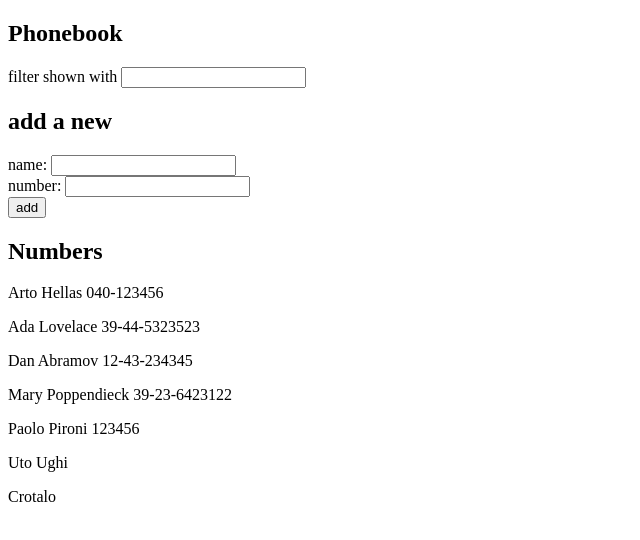
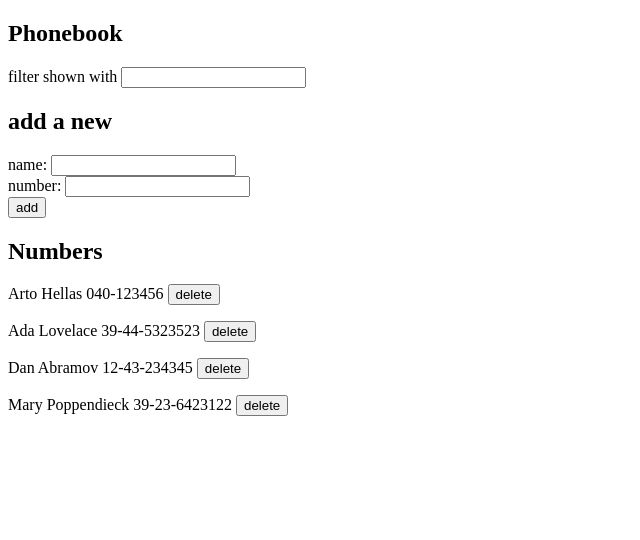
Before and after one commit to ppiron/fs-part2, a React (Create React App) app in the folder phonebook/: page / in a window 1280 px wide. Shown: the top 540 px of the page, without its empty margins (0-640 px from the left). Built offline with nearby package versions, Linux system fonts and the light colour scheme; data requests are answered from the project's data file.

Commit message:
part2.17

```diff
--- a/phonebook/db.json
+++ b/phonebook/db.json
@@ -19,21 +19,6 @@
       "name": "Mary Poppendieck",
       "number": "39-23-6423122",
       "id": 4
-    },
-    {
-      "name": "Paolo Pironi",
-      "number": "123456",
-      "id": 5
-    },
-    {
-      "name": "Uto Ughi",
-      "number": "",
-      "id": 6
-    },
-    {
-      "name": "Crotalo",
-      "number": "",
-      "id": 7
     }
   ]
 }
--- a/phonebook/src/components/App.js
+++ b/phonebook/src/components/App.js
@@ -23,10 +23,10 @@ const PersonForm = ({ onSubmit, onNameChange, onNumberChange, newName, newNumber
   )
 }
 
-const Persons = ({ persons, filter }) => {
+const Persons = ({ persons, filter, onDelete }) => {
   return (
     persons.map(person => (
-      person.name.toLowerCase().includes(filter) ? <p key={person.name}>{person.name} {person.number}</p> : null
+      person.name.toLowerCase().includes(filter) ? <p key={person.name}>{person.name} {person.number} <button onClick={event => onDelete(person.id, person.name)}>delete</button></p> : null
     ))
   )
 }
@@ -76,6 +76,15 @@ const App = () => {
     }
   }
 
+  const onDelete = (id, name) => {
+    const confirm = window.confirm(`Delete ${name}?`)
+    if (confirm) {
+      personService.del(id).then(() => personService.getAll().then(initialPersons => {
+        setPersons(initialPersons)
+      }))
+    }
+  }
+
   return (
     <div>
       <h2>Phonebook</h2>
@@ -83,7 +92,7 @@ const App = () => {
       <h2>add a new</h2>
       <PersonForm newName={newName} newNumber={newNumber} onSubmit={handleSubmit} onNameChange={onNameChange} onNumberChange={onNumberChange} />
       <h2>Numbers</h2>
-      <Persons persons={persons} filter={filter} />
+      <Persons persons={persons} filter={filter} onDelete={onDelete} />
     </div>
   )
 }
--- a/phonebook/src/services/persons.js
+++ b/phonebook/src/services/persons.js
@@ -13,8 +13,13 @@ const create = newObject => {
 //   return axios.put(`${baseUrl}/${id}`, newObject)
 // }
 
+const del = id => {
+  return axios.delete(`${baseUrl}/${id}`)
+}
+
 export default {
   getAll: getAll,
   create: create,
+  del: del
   // update: update
 }
```
